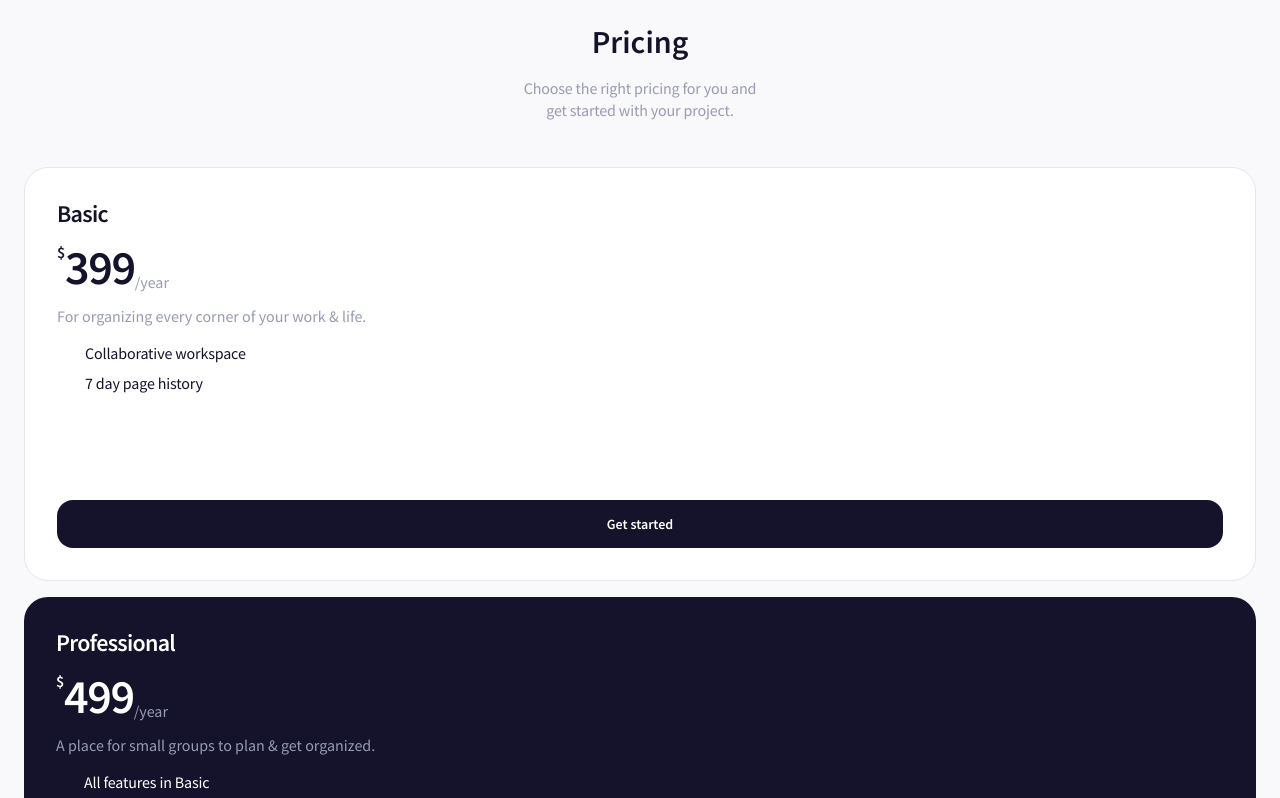
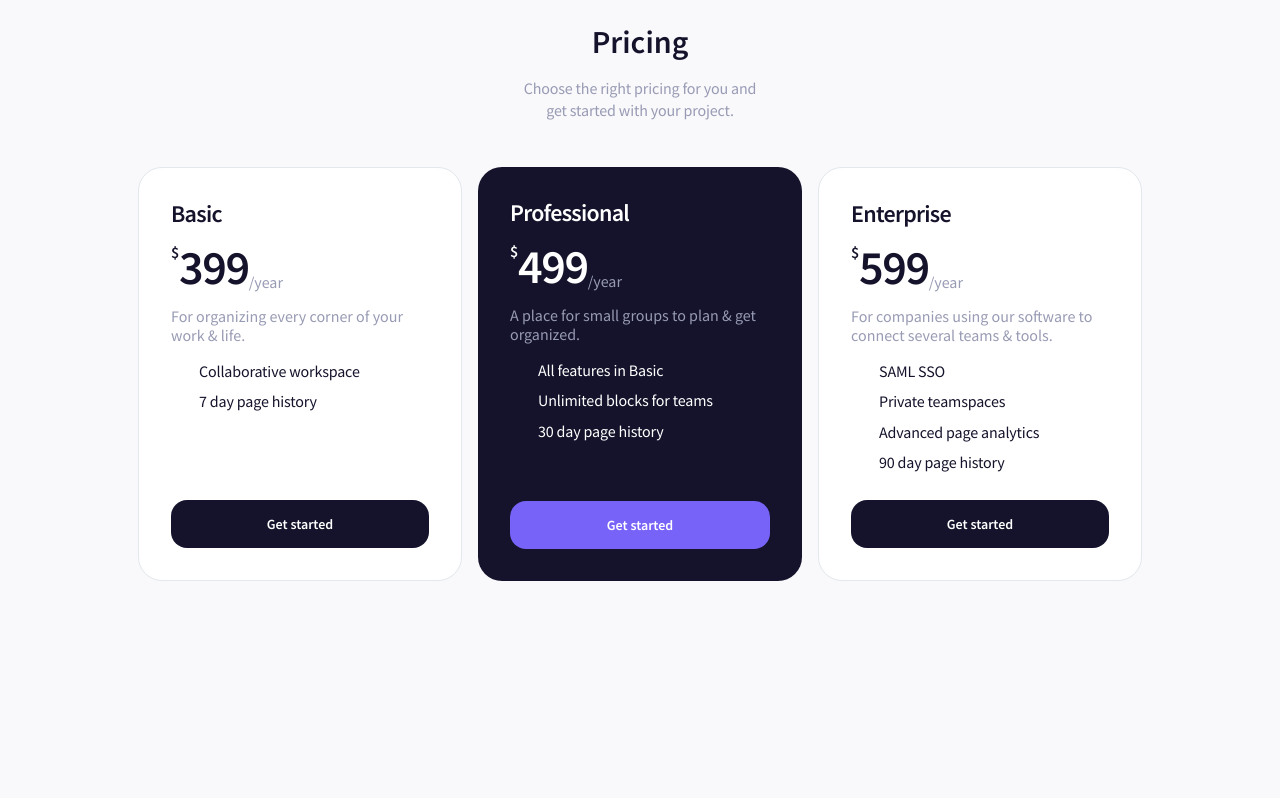
Before and after one commit to piotrfijol/pricing-page, a website built with Vite: page index.html in a window 1280 px wide. Shown: the top 798 px of the page. Built offline with nearby package versions, Linux system fonts and the light colour scheme; files whose address does not match are found by name.

Commit message:
Style cards for tablet and desktop devices

```diff
--- a/index.html
+++ b/index.html
@@ -26,10 +26,10 @@
               <span class="card__ price">399</span>
               <span class="card__ period">/year</span>
           </div>
-          <p class="card__ summary light-text">
+        </div>
+        <p class="card__summary light-text">
           For organizing every corner of your work & life.
         </p>
-        </div>
         <div class="card__ features-wrapper">
           <div class="card__ features">
             <ul>
@@ -37,9 +37,10 @@
               <li class="card__ feature">7 day page history</li>
             </ul>
           </div>
-        </div>
+
         <div class="card__ button-wrapper">
           <button class="card__ button">Get started</button>
+        </div>
       </div>
         </div>
 
@@ -53,10 +54,10 @@
               <span class="card__ price">499</span>
               <span class="card__ period">/year</span>
           </div>
-          <p class="card__ summary light-text">
+        </div>
+        <p class="card__summary light-text">
           A place for small groups to plan & get organized.
         </p>
-        </div>
         <div class="card__ features-wrapper">
           <div class="card__ features">
             <ul>
@@ -65,9 +66,9 @@
               <li class="card__ feature">30 day page history</li>
             </ul>
           </div>
-        </div>
           <div class="card__ button-wrapper">
             <button class="card__ button">Get started</button>
+          </div>
         </div>
       </div>
 
@@ -81,10 +82,10 @@
               <span class="card__ price">599</span>
               <span class="card__ period">/year</span>
           </div>
-          <p class="card__ summary light-text">
+        </div>
+        <p class="card__summary light-text">
           For companies using our software to connect several teams & tools.
         </p>
-        </div>
         <div class="card__ features-wrapper">
           <div class="card__ features">
             <ul>
@@ -94,9 +95,9 @@
               <li class="card__ feature">90 day page history</li>
             </ul>
           </div>
-        </div>
           <div class="card__ button-wrapper">
             <button class="card__ button">Get started</button>
+          </div>
         </div>
       </div>
     </main>
--- a/src/pages/pricing-page/styles/pricing-page.scss
+++ b/src/pages/pricing-page/styles/pricing-page.scss
@@ -37,6 +37,11 @@
         min-height: 414px;
         padding: 2rem;
 
+        &__header {
+            display: flex;
+            flex-direction: column;
+        }
+
         &__.title {
             margin: 0 0 1rem 0;
             letter-spacing: -0.03em;
@@ -64,6 +69,12 @@
             font-size: 1rem;
             align-self: flex-end;
             color: var(--color-description);
+        }
+
+        &__.features-wrapper {
+            display: flex;
+            flex-direction: column;
+            flex: 1;
         }
 
         &__.features ul {
@@ -134,3 +145,53 @@
         }
     }
 }
+
+@media (min-width: 600px) and (max-width: 1023px) {
+
+    #pricing-page {
+        .card {
+            min-height: 278px;
+
+            &__header {
+                flex-direction: row;
+            }
+
+            &__.title {
+                flex: 1;
+            }
+
+            &__.features-wrapper {
+                flex-direction: row;
+                flex: 1;
+            }
+
+            &__.button-wrapper {
+                justify-content: flex-end;
+            }
+
+            &__.button {
+                max-width: 260px;
+            }
+
+        }
+    }
+}
+
+@media (min-width: 1024px) {
+
+    #pricing-page {
+
+        .container {
+            flex-direction: row;
+            justify-content: center;
+        }
+
+        .container > * {
+            flex: 1;
+        }
+
+        .card {
+            max-width: 324px;
+        }
+    }
+}
```
Lines whose indentation alone changed are shown as unchanged.
